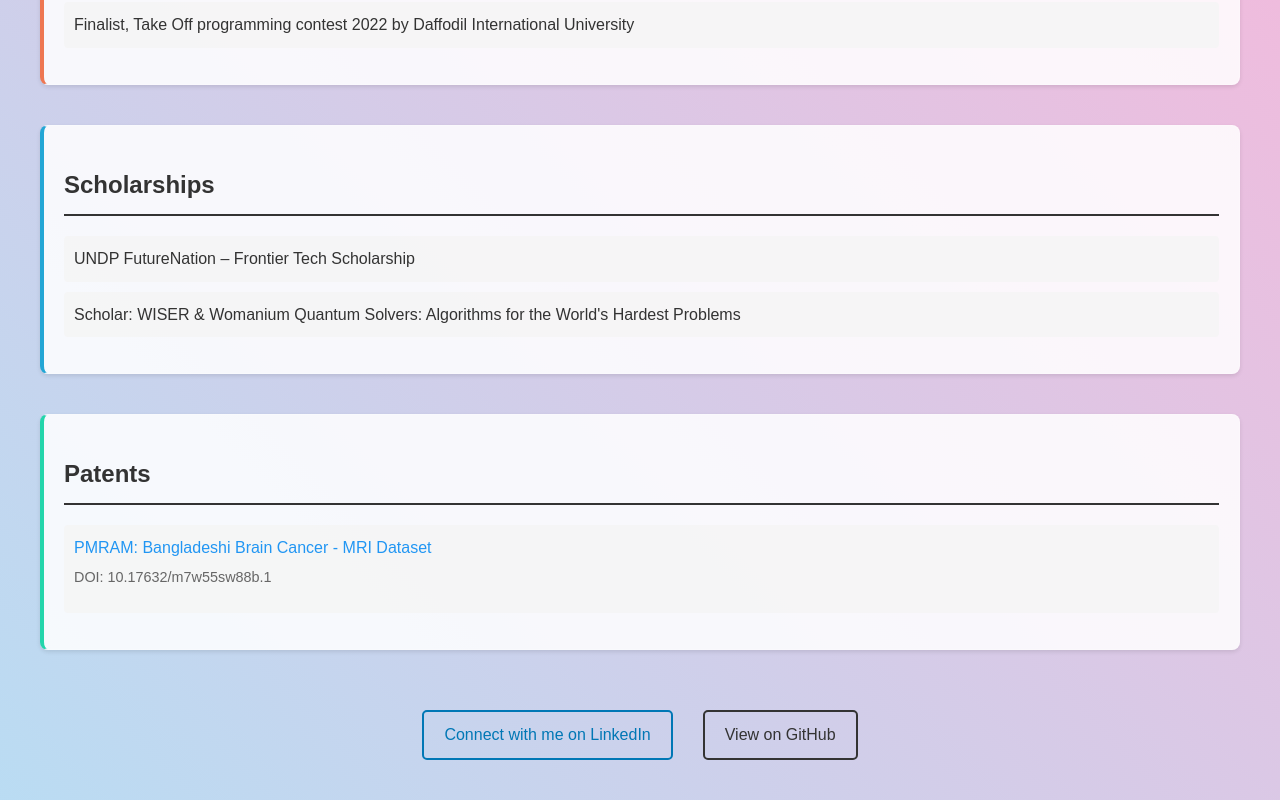
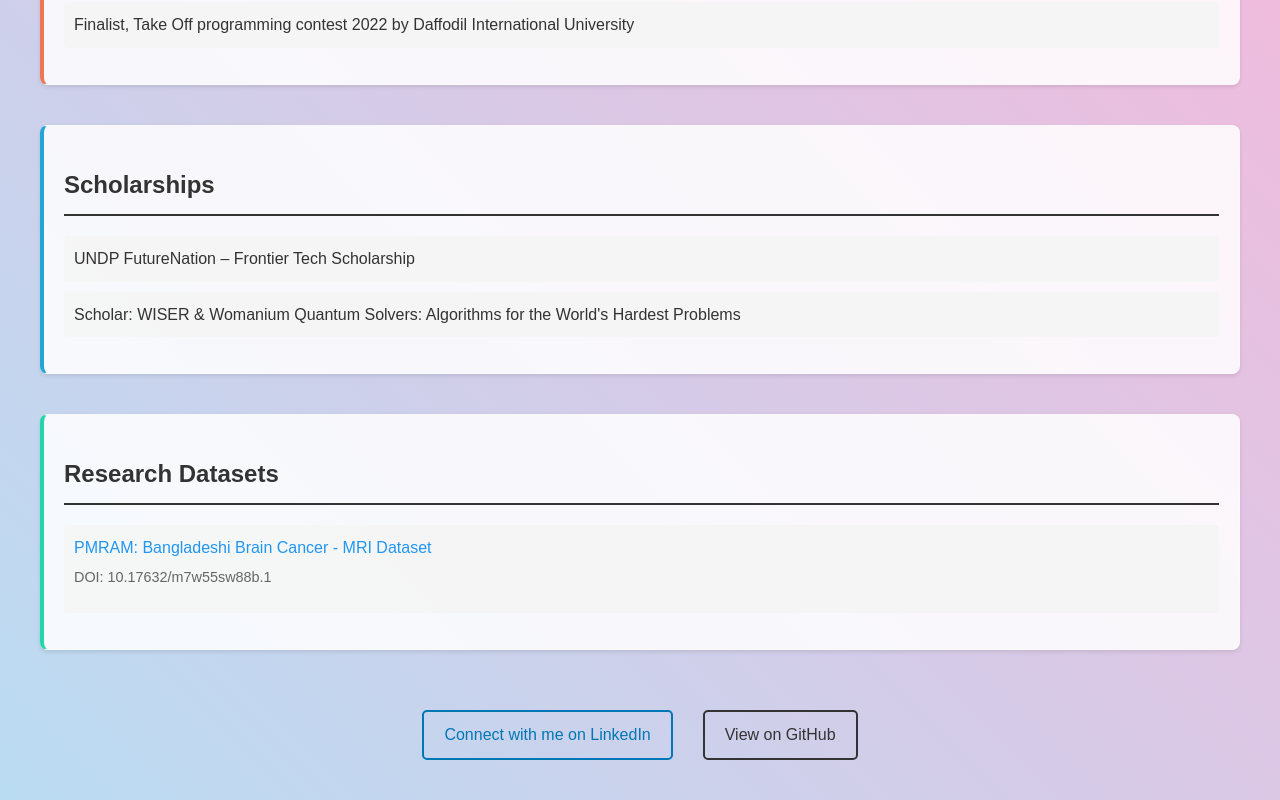
Before and after one commit to Red1-Rahman/Redwan-Rahman-Portfolio, a React (Create React App) app: page / in a window 1280 px wide. Shown: the part 2367-3167 px from the top of the page. Built offline with nearby package versions, Linux system fonts and the light colour scheme.

Commit message:
Update App.tsx
patents to research datasets

```diff
--- a/src/App.tsx
+++ b/src/App.tsx
@@ -132,7 +132,7 @@ function MainContent() {
       </section>
 
       <section className="section" id="patents">
-        <h2>Patents</h2>
+        <h2>Research Datasets</h2>
         <ul>
           <li>
             <a
```
